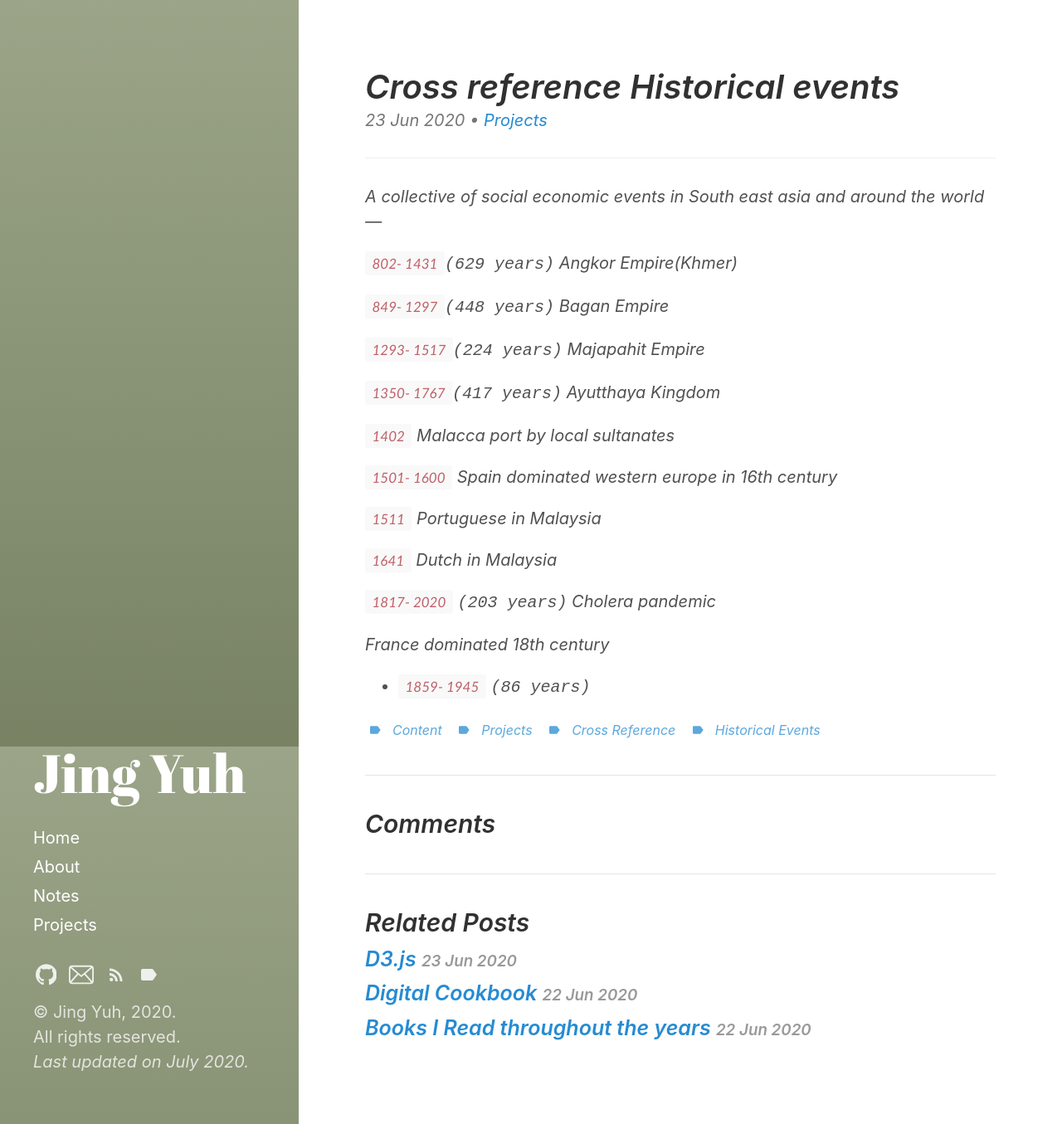
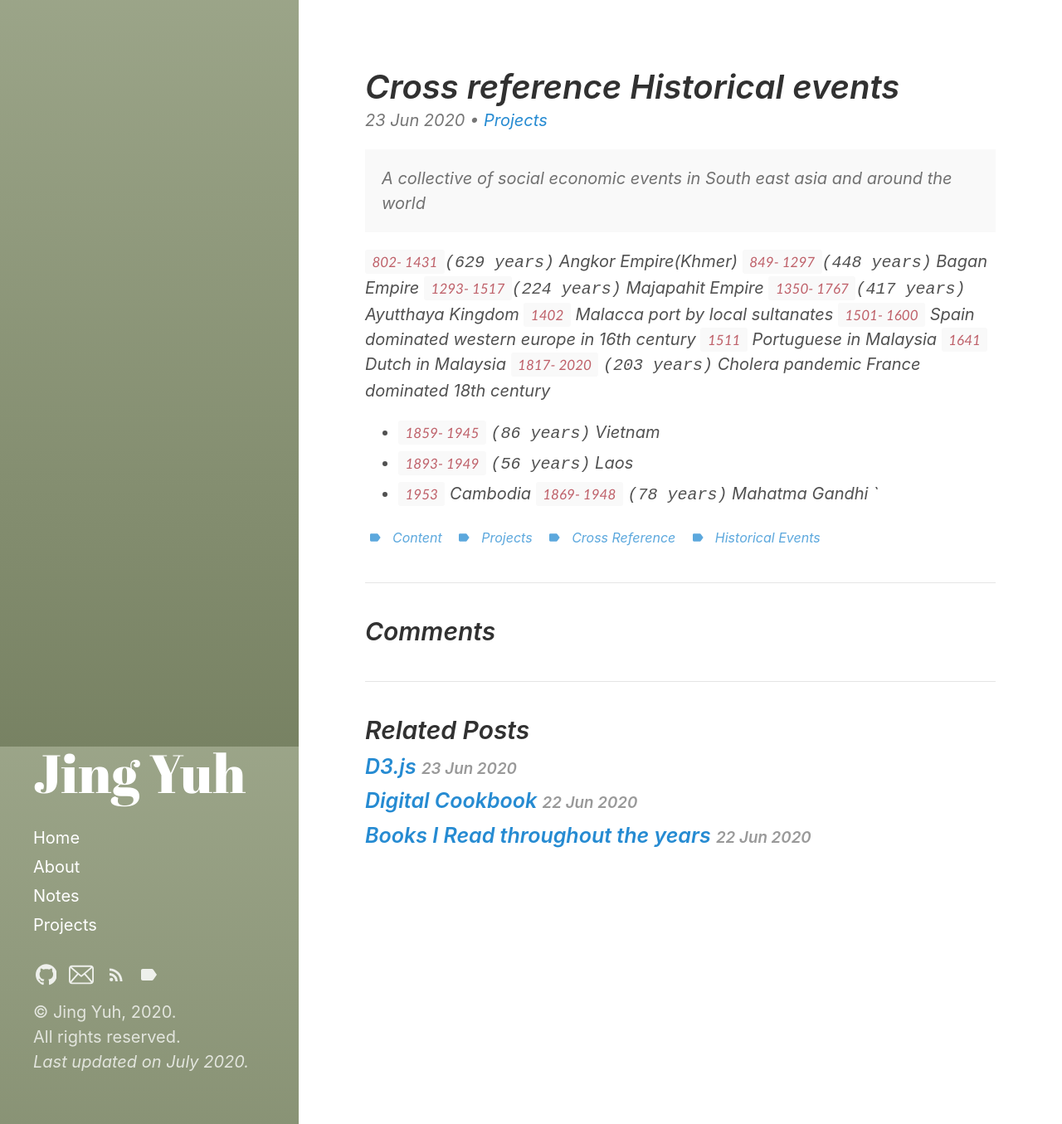
Before and after one commit to jyang123-bit/Website, a Jekyll site: the page built from _posts/2020-06-23-projects-cross-reference-historical-events.md, in a window 1280 px wide and 1355 px high. Shown: the whole window at 83% size. Built offline with Jekyll 4.4.1, drawn with Linux system fonts in a browser that asks for light colours.

Commit message:
Update 2020-06-23-projects-cross-reference-historical-events.md

```diff
--- a/_posts/2020-06-23-projects-cross-reference-historical-events.md
+++ b/_posts/2020-06-23-projects-cross-reference-historical-events.md
@@ -13,27 +13,23 @@ tags:
 
 last_modified_at: 2020-08-05
 ---
----
-A collective of social economic events in South east asia and around the world
----
+
+<p class="message">
+  A collective of social economic events in South east asia and around the world
+</p>
 
 `802- 1431`<kbd>(629 years)</kbd> Angkor Empire(Khmer)
-
 `849- 1297`<kbd>(448 years)</kbd> Bagan Empire
-
 `1293- 1517`<kbd>(224 years)</kbd> Majapahit Empire
-
 `1350- 1767`<kbd>(417 years)</kbd> Ayutthaya Kingdom
-
 `1402` Malacca port by local sultanates
-
 `1501- 1600` Spain dominated western europe in 16th century
-
 `1511` Portuguese in Malaysia
-
 `1641` Dutch in Malaysia
-
 `1817- 2020` <kbd>(203 years)</kbd> Cholera pandemic
-
 France dominated 18th century
-- `1859- 1945` <kbd>(86 years)</kbd>
+- `1859- 1945` <kbd>(86 years)</kbd> Vietnam
+- `1893- 1949` <kbd>(56 years)</kbd> Laos
+- `1953` Cambodia
+`1869- 1948` <kbd>(78 years)</kbd> Mahatma Gandhi
+`
```
